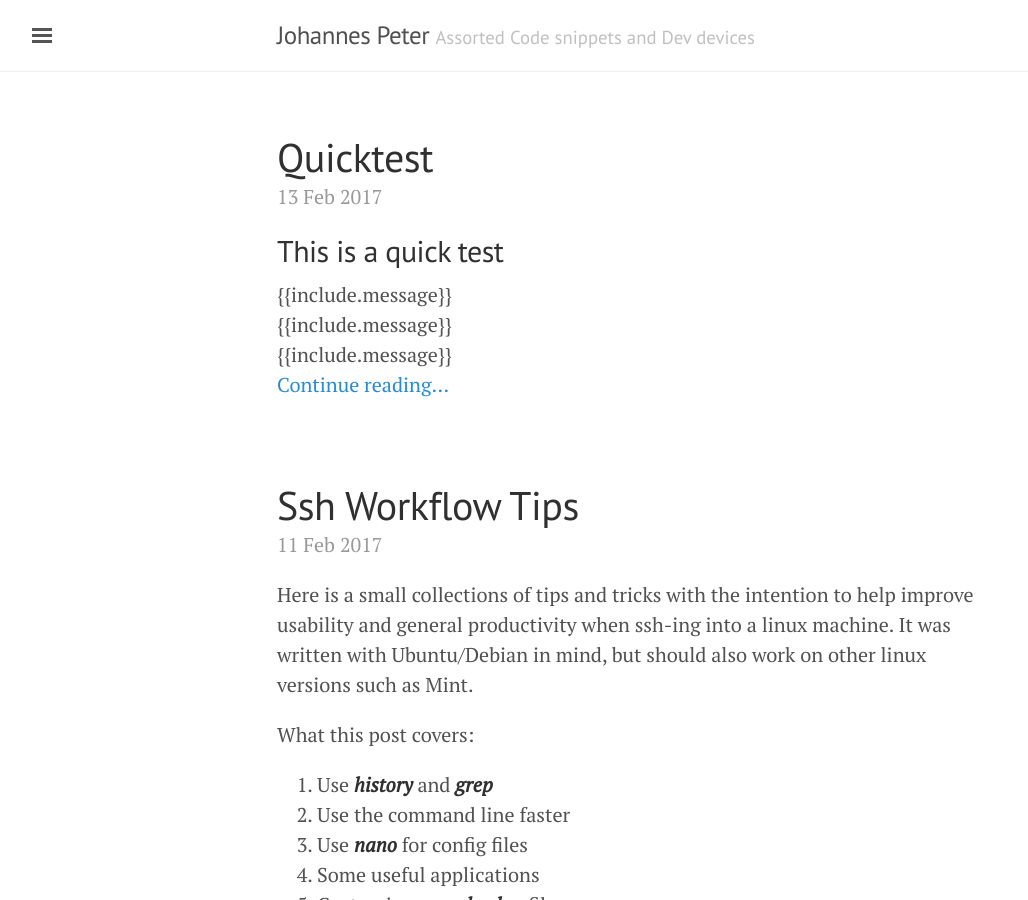
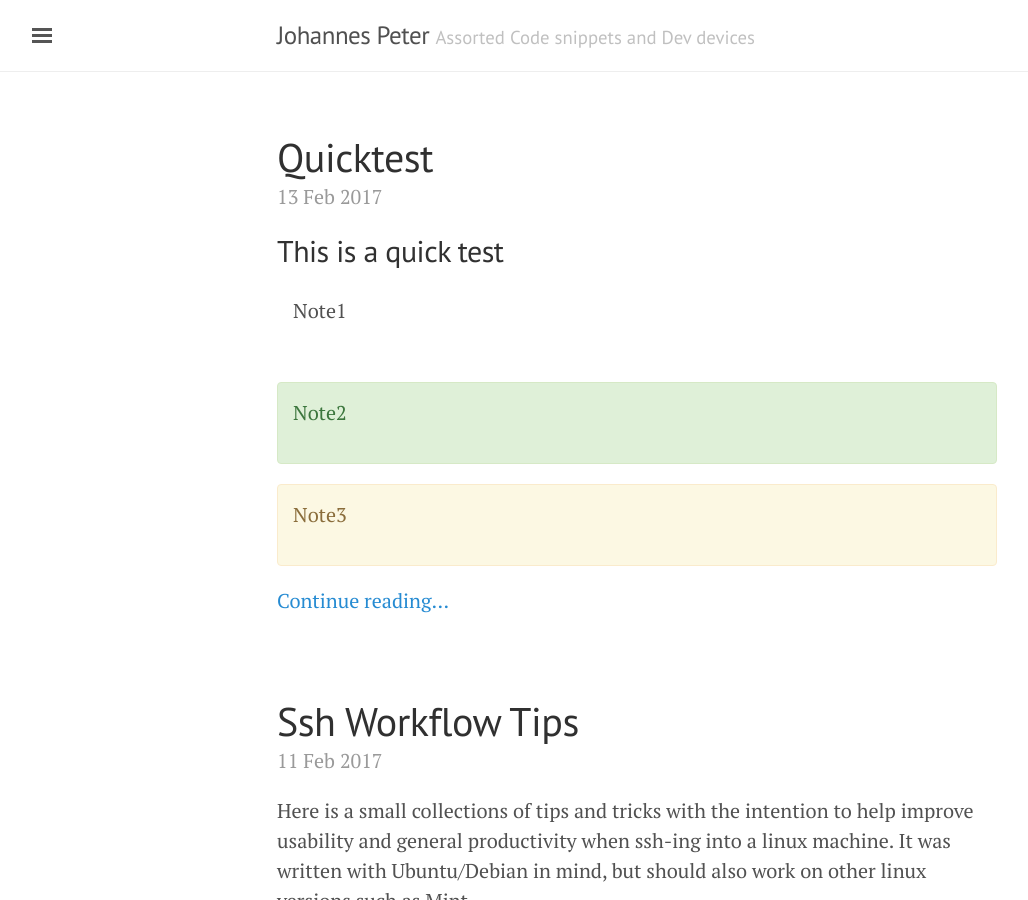
Before and after one commit to JohannesMP/com.johannesmp.blog, a Jekyll site: the page built from index.html, in a window 1280 px wide and 900 px high. Shown: the whole window, without its empty margins (3-1031 px from the left). Built offline with Jekyll 4.4.1, drawn with Linux system fonts in a browser that asks for light colours; nearby versions of some CDN libraries; the list of posts is cut into pages by our own code; comment, search, counter and statistics services are not loaded.

Commit message:
another attempt at escaping markdown

```diff
--- a/_includes/custom/alert.html
+++ b/_includes/custom/alert.html
@@ -1,6 +1,5 @@
 
-{% raw %}
-<div class="alert{% if include.class != null %} {{include.class}}{% endif %}
+<div markdown="0" class="alert{% if include.class != null %} {{include.class}}{% endif %}
 {% if include.type == 'success'
    or include.type == 'info'
    or include.type == 'warning'
@@ -8,6 +7,7 @@
 alert-{{include.type}}
 {% endif %}
 " role=alert>
+<div markdown="1" class="alert-message">
 {{include.message}}
 </div>
-{% endraw %}
+</div>
```
